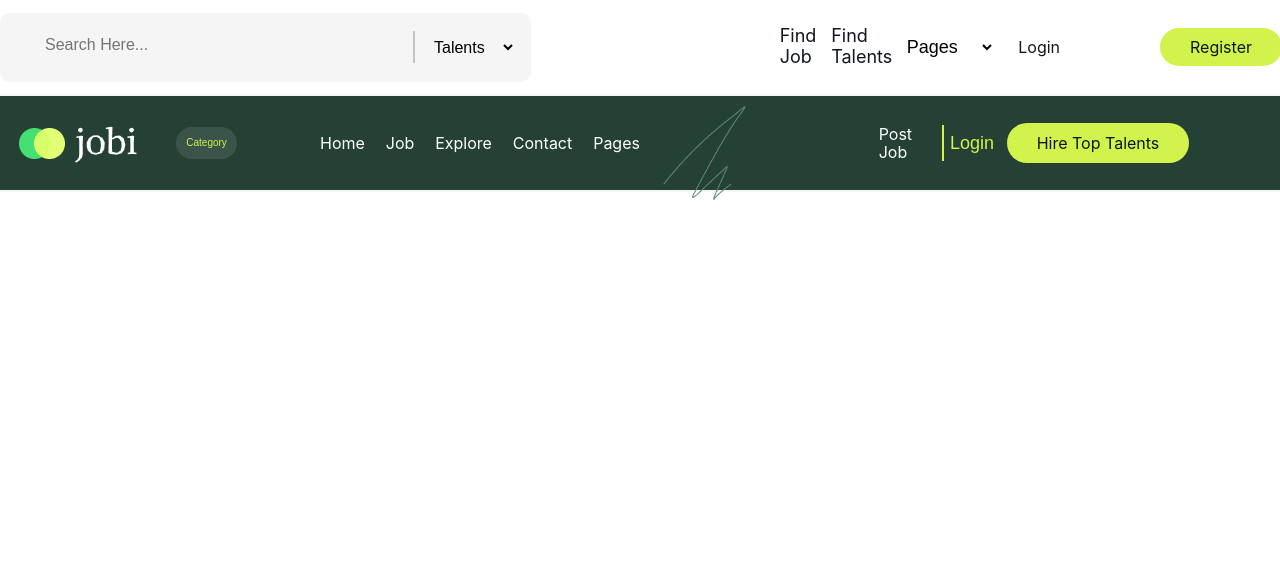
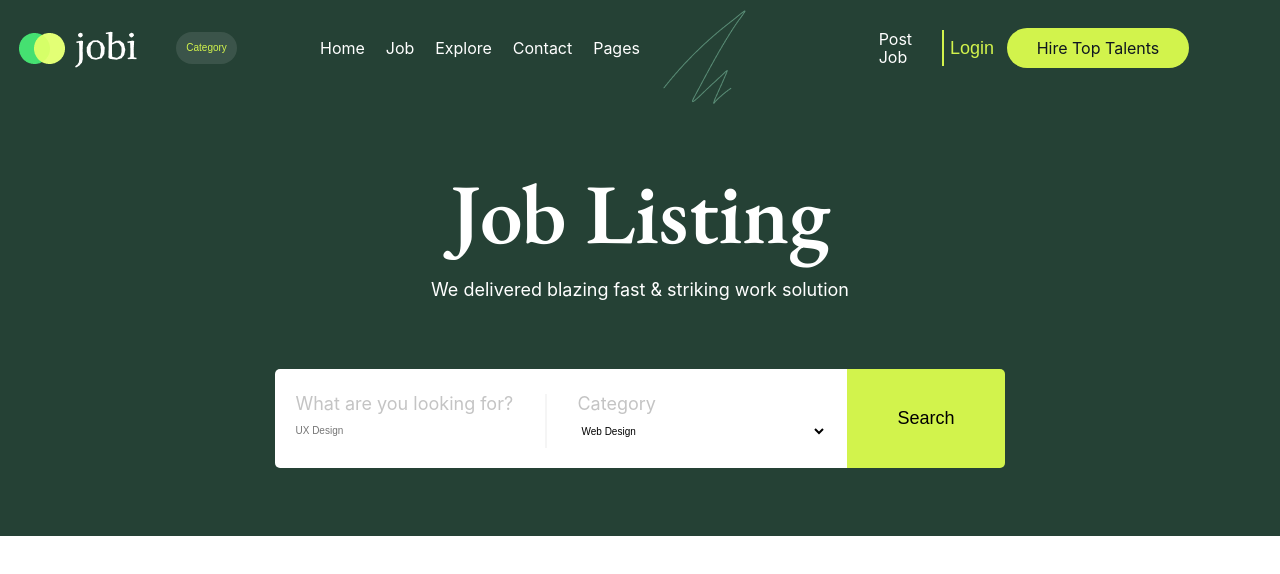
Before and after one commit to rselvasoyak/jobi, a JavaScript app: page /jobLists in a window 1280 px wide. Shown: the top 574 px of the page. Built offline with nearby package versions, Linux system fonts and the light colour scheme; the HTML template or start-up script is replaced by a standard one.

Commit message:
created second header

```diff
--- a/src/App.js
+++ b/src/App.js
@@ -1,6 +1,6 @@
 import './App.scss';
 
-import Nav from './Components/Nav';
+// import Nav from './Components/Nav';
 import IndexPage from './Components/IndexPage';
 import JobListsPage from './Components/JobListPage';
 import SingleJobPage from './Components/SingleJobPage';
@@ -13,7 +13,7 @@ import { Routes, Route } from 'react-router-dom';
 function App() {
   return (
     <>
-      <Nav />
+      {/* <Nav /> */}
       {/* <SecondIndex /> */}
       <main>
         <Routes>
--- a/src/App.scss
+++ b/src/App.scss
@@ -20,6 +20,7 @@
 @use "./partials/components/footer";
 @use "./partials/components/error";
 @use "./partials/components/secondaryNav.scss";
+@use "./partials/components/secondaryHeader.scss";
 
   // Headers
   @use "./partials/components/headers/indexHeader";
--- a/src/Components/JobListPage.js
+++ b/src/Components/JobListPage.js
@@ -1,9 +1,11 @@
 import SecondaryNav from "./JobListsView/SecondaryNav";
+import SecondaryHeader from "./SecondaryHeader";
 
 const JobListsPage = () => {
     return(
         <>
             <SecondaryNav />
+            <SecondaryHeader />
         </>
     )
 }
--- /dev/null
+++ b/src/Components/SecondaryHeader.js
@@ -0,0 +1,37 @@
+const SecondaryHeader = () => {
+    return (
+        <>
+        <header className="secondHeader">
+            <h1>Job Listing</h1>
+            <p>We delivered blazing fast & striking work solution</p>
+            <div className="formCont">
+                <form>
+                    <div className="searchInput">
+                        <p>What are you looking for? </p>
+
+                        <label></label>
+                        <input
+                        placeholder="UX Design"
+                        ></input>
+                    </div>
+
+                    <div className="searchOptions">
+                        <p> Category </p>
+                        <select>
+                            <option>Web Design</option>
+                            <option>US Design</option>
+                            <option>Accounting</option>
+                            <option>Other</option>
+                        </select>
+                    </div>
+                </form>
+                <button className="search">
+                    search
+                </button>
+            </div>
+        </header>
+        </>
+    )
+}
+
+export default SecondaryHeader;
--- a/src/partials/base/_buttonsAndLinks.scss
+++ b/src/partials/base/_buttonsAndLinks.scss
@@ -158,6 +158,13 @@
             text-transform: capitalize;
         }
 
+        .search{
+            padding: 0 5rem;
+            font-size: 1.8rem;
+            text-transform: capitalize;
+            background-color: $limeGreen;
+            border: none;
+        }
 
 
 
--- /dev/null
+++ b/src/partials/components/_secondaryHeader.scss
@@ -0,0 +1,64 @@
+@use "../abstract/variables" as *;
+
+.secondHeader{
+    background-color: $darkGreen;
+    display: flex;
+    // border: 2px solid aqua;
+    flex-direction: column;
+    justify-content: center;
+    align-items: center;
+    height: 55vh;
+    h1{
+        margin: 0;
+        color: $whiteFont;
+    }
+    p{
+        color: $whiteFont;
+    }
+    .formCont{
+        // border: 2px solid red;
+        padding: 0;
+        display: flex;
+        width: auto;
+        margin-top: 5rem;
+        form{
+            display: flex;
+            // border: 2px solid magenta;
+            padding: 2.5rem 2rem 2rem 2rem;
+            background-color: $whiteFont;
+            border-top-left-radius: 5px;
+            border-bottom-left-radius: 5px;
+        }
+        .searchInput{
+            border: 2px solid blue;
+            padding: 0;
+            // background-color: $whiteFont;
+            border: none;
+            input{
+                border: none;
+                padding: 1rem 0;
+            }
+        }
+        .searchOptions{
+            // border: 2px solid pink;
+            border-left: 2px solid $lightGrey;
+            padding-left: 3rem;
+            select{
+                border: none;
+                background-color: inherit;
+                padding: 1rem 0;
+            }
+        }
+        input, select{
+            width: 25rem;
+        }
+        p{
+            margin: 0;
+            color: $grey;
+        }
+        .search{
+            border-top-right-radius: 5px;
+            border-bottom-right-radius: 5px;
+        }
+    }
+}
--- a/src/partials/components/secondaryNav.scss
+++ b/src/partials/components/secondaryNav.scss
@@ -5,6 +5,8 @@
     // border: 2px solid blue;
     background-color: $darkGreen;
     padding: 1rem 0;
+    height: 12vh;
+    border-bottom: none;
     .secNavLeft{
         display: flex;
         justify-content: space-between;
```
